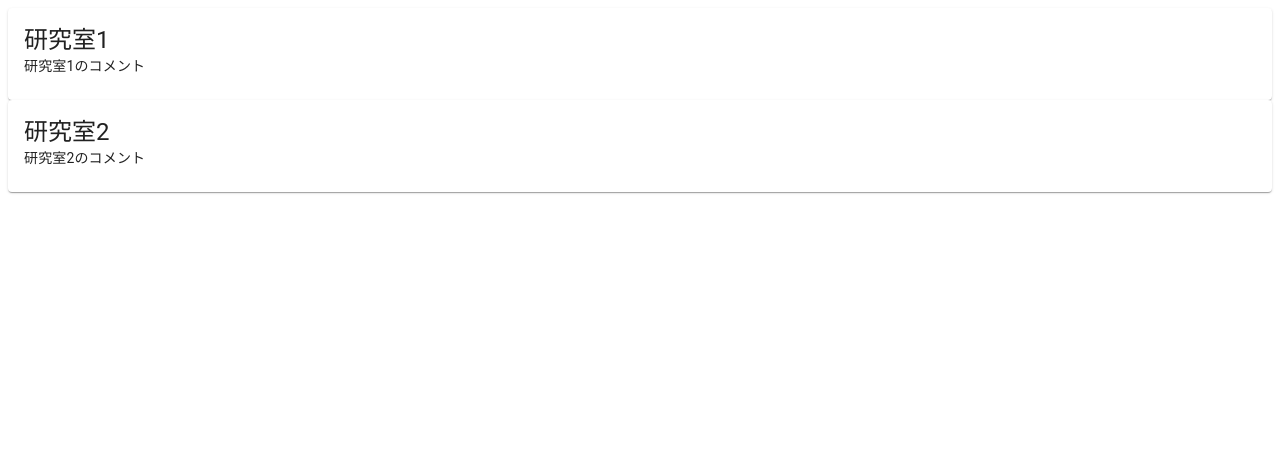
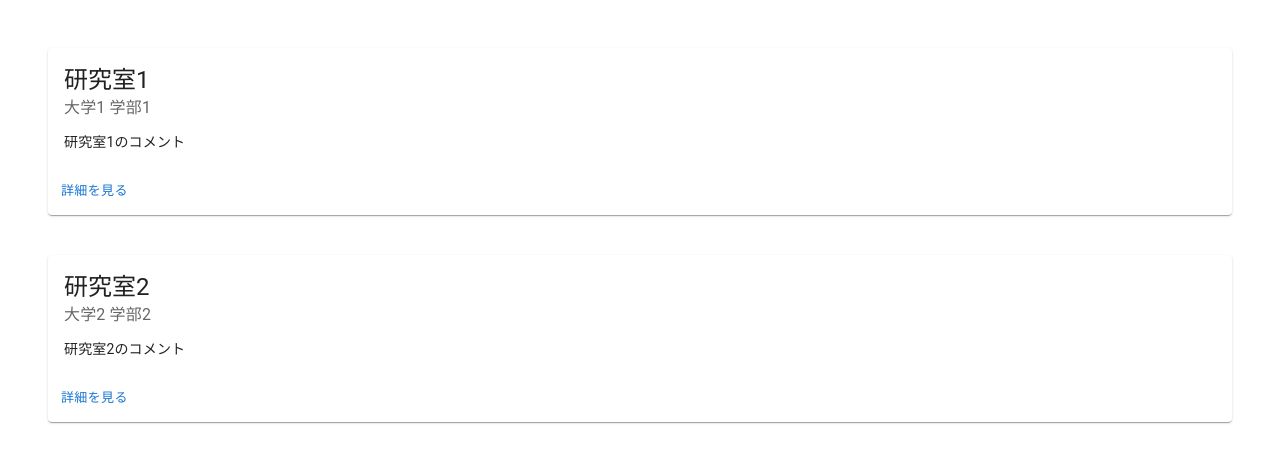
Before and after one commit to nagao-lab/student-laboratory-matching-app, a Next.js app in the folder student-frontend/: page / in a window 1280 px wide. Shown: the top 462 px of the page. Built offline with nearby package versions, Linux system fonts and the light colour scheme.

Commit message:
add : 研究室一覧の表示

```diff
--- a/student-frontend/src/features/laboratories/components/laboratory-cards.tsx
+++ b/student-frontend/src/features/laboratories/components/laboratory-cards.tsx
@@ -1,4 +1,4 @@
-import { Box, Card, CardContent, Typography } from "@mui/material";
+import { Box, Button, Card, CardContent, CardActions, Typography } from "@mui/material";
 import { Laboratory } from "../mock/laboratories";
 
 // TODO 研究室一覧ページ : コンポーネントのPropsの型を定義する
@@ -14,18 +14,30 @@ type Props = {
 export const LaboratoryCards = ({ laboratories }: Props) => {
   return (
     <Box>
-      {laboratories.map((laboratory, i) => (
-        <Card key={i}>
+      {laboratories
+      .filter((item) => {
+        return item.status==='1';
+      })
+
+      .map((laboratory, i) => (
+        <Card key={i} sx={{ minWidth: 275, m: 5}}>
           <CardContent>
-            <Typography variant="h5" component="h2">
+            <Typography variant="h5" component="div">
               {laboratory.name}
             </Typography>
-            <Typography variant="body2" component="p">
+            <Typography sx={{ mb: 1.5 }} color="text.secondary">
+              {laboratory.university.name} {laboratory.major.name}
+           </Typography>
+            <Typography variant="body2">
               {laboratory.comment}
             </Typography>
           </CardContent>
+          <CardActions>
+            <Button size="small">詳細を見る</Button>
+          </CardActions>
         </Card>
       ))}
     </Box>
+
   );
 };
```
